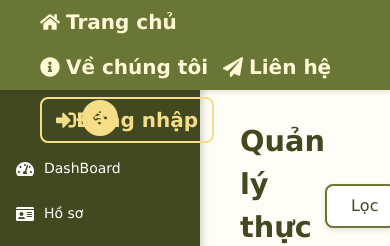
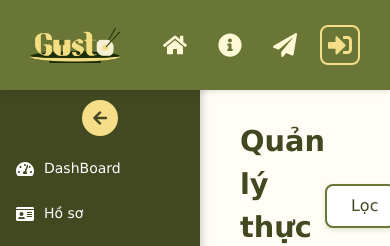
Before and after one commit to HakaRyi/GustoWeb, a React (Create React App) app: page /profileRestaurant/menu in a window 390 px wide. Shown: the top 246 px of the page. Built offline with nearby package versions, Linux system fonts and the light colour scheme; no server answers.

Commit message:
sua chut modal

```diff
--- a/src/components/GlobalStyle/Header.js
+++ b/src/components/GlobalStyle/Header.js
@@ -57,28 +57,34 @@ function Header({ cartCount = 0 }) {
                 </div>
 
                 <Nav className={styles.navbar}>
-                    <Link to="/" className={styles.navLink}>
-                        <FaHome className={styles.navIcon} /> Trang chủ
+                    <Link to="/" className={styles.navLink} title="Trang chủ">
+                        <FaHome className={styles.navIcon} />
+                        <span className={styles.navText}>Trang chủ</span>
                     </Link>
-                    <Link to="/about" className={styles.navLink}>
-                        <FaInfoCircle className={styles.navIcon} /> Về chúng tôi
+                    <Link to="/about" className={styles.navLink} title="Về chúng tôi">
+                        <FaInfoCircle className={styles.navIcon} />
+                        <span className={styles.navText}>Về chúng tôi</span>
                     </Link>
-                    <Link to="/contact" className={styles.navLink}>
-                        <FaPaperPlane className={styles.navIcon} /> Liên hệ
+                    <Link to="/contact" className={styles.navLink} title="Liên hệ">
+                        <FaPaperPlane className={styles.navIcon} />
+                        <span className={styles.navText}>Liên hệ</span>
                     </Link>
 
                     {!isAuthenticated ? (
-                        <Link to={routes.login} className={`${styles.navLink} ${styles.loginBtn}`}>
-                            <FaSignInAlt /> Đăng nhập
+                        <Link to={routes.login} className={`${styles.navLink} ${styles.loginBtn}`} title="Đăng nhập">
+                            <FaSignInAlt className={styles.navIcon} />
+                            <span className={styles.navText}>Đăng nhập</span>
                         </Link>
                     ) : (
                         <>
-                            <Link to="/restaurants" className={styles.navLink}>
-                                <FaShoppingCart /> Đặt món ngay
+                            <Link to="/restaurants" className={styles.navLink} title="Đặt món ngay">
+                                <FaShoppingCart className={styles.navIcon} />
+                                <span className={styles.navText}>Đặt món ngay</span>
                                 {cartCount > 0 && <Badge className={styles.cartBadge}>{cartCount}</Badge>}
                             </Link>
-                            <Link to={profileRoute} className={styles.navLink}>
-                                <FaAddressBook /> Hồ sơ
+                            <Link to={profileRoute} className={styles.navLink} title="Hồ sơ">
+                                <FaAddressBook className={styles.navIcon} />
+                                <span className={styles.navText}>Hồ sơ</span>
                             </Link>
                         </>
                     )}
--- a/src/components/Modals/OrderModal/index.js
+++ b/src/components/Modals/OrderModal/index.js
@@ -50,7 +50,7 @@ const OrderModal = ({
     // compute total
     const total = useMemo(() => {
         if (!order?.orderDetails || !Array.isArray(order.orderDetails)) return 0;
-        return order.orderDetails.reduce((s, it) => s + Number(it.foodPrice || 0), 0);
+        return order.orderDetails.reduce((s, it) => s + Number(it.foodPrice || 0), 0) + 3000;
     }, [order]);
 
     if (!isOpen) return null;
--- a/src/components/Restaurant/Menu/CardMenu.module.scss
+++ b/src/components/Restaurant/Menu/CardMenu.module.scss
@@ -4,6 +4,7 @@
     background: #fffdf6;
     border-radius: 12px;
     padding: 15px;
+
     width: 100%;
     max-width: 320px;
     box-shadow: 0 4px 12px rgba(0, 0, 0, 0.1);
--- a/src/components/Restaurant/Menu/ListMenu.module.scss
+++ b/src/components/Restaurant/Menu/ListMenu.module.scss
@@ -1,9 +1,9 @@
 .listMenuContainer {
     width: 100%;
-    max-width: 1200px;
-    padding: 20px;
-    overflow-y: auto;
-    max-height: 80vh;
+    // max-width: 1200px; /* Đã comment, giữ nguyên */
+    padding: 10px; /* Giảm padding từ 20px xuống 10px để sát mép hơn */
+    // overflow-y: auto; /* Đã comment, giữ nguyên */
+    // max-height: 80vh; /* Đã comment, giữ nguyên */
 
     .loading {
         font-size: 1.2rem;
@@ -16,7 +16,9 @@
 .menuGrid {
     display: grid;
     grid-template-columns: repeat(3, 1fr);
-    gap: 20px;
+    gap: 10px; /* Giảm gap từ 20px xuống 10px */
+    justify-items: center; /* Giữ căn giữa */
+    margin-top: 20px;
 }
 
 .pagination {
@@ -50,3 +52,18 @@
         font-size: 0.95rem;
     }
 }
+
+/* Responsive */
+@media (max-width: 1024px) {
+    .menuGrid {
+        grid-template-columns: repeat(2, 1fr);
+        gap: 8px; /* Giảm gap hơn nữa trên màn hình nhỏ */
+    }
+}
+
+@media (max-width: 768px) {
+    .menuGrid {
+        grid-template-columns: repeat(1, 1fr);
+        gap: 5px; /* Gap nhỏ hơn trên mobile để tiết kiệm không gian */
+    }
+}
--- a/src/components/Restaurant/Menu/ModalMenu.module.scss
+++ b/src/components/Restaurant/Menu/ModalMenu.module.scss
@@ -57,10 +57,10 @@
 }
 
 .closeBtn {
-  position: absolute;     /* quan trọng: absolute để đi theo modal */
-  top: 16px;              /* cách trên modal 16px */
-  right: 16px;            /* cách phải modal 16px */
-  z-index: 30;            /* cao hơn nội dung modal nhưng < overlay */
+    position: absolute; /* quan trọng: absolute để đi theo modal */
+    top: 16px; /* cách trên modal 16px */
+    right: 16px; /* cách phải modal 16px */
+    z-index: 30; /* cao hơn nội dung modal nhưng < overlay */
     font-size: 30px;
     color: #424921;
     background: transparent;
@@ -117,7 +117,7 @@
         border-color: #6a7636;
     }
 
-  &[type="textarea"] {
+    &[type='textarea'] {
         resize: vertical;
         min-height: 100px;
     }
@@ -173,6 +173,8 @@
     border-radius: 8px;
     font-size: 1rem;
     cursor: pointer;
+    font-family: Verdana, Geneva, Tahoma, sans-serif !important;
+
     transition: background-color 0.3s, transform 0.2s;
 
     &:hover {
--- a/src/styles/Header.module.scss
+++ b/src/styles/Header.module.scss
@@ -1,10 +1,10 @@
 .headerContainer {
     background-color: #6a7636;
-  padding: 10px 40px;
+    padding: 10px 20px; /* Giảm padding ngang từ 40px xuống 20px để tiết kiệm không gian */
     display: flex;
     justify-content: center;
     align-items: center;
-  height: 90px;
+    height: 90px; /* Giảm height từ 90px xuống 70px để gọn hơn */
     box-shadow: 0 2px 5px rgba(0, 0, 0, 0.1);
     position: fixed;
     top: 0;
@@ -22,13 +22,13 @@
 }
 
 .brand {
-
+    display: flex;
+    align-items: center;
 }
 
 .logoImg {
-  height: 50px;
+    height: 40px; /* Giảm height từ 50px xuống 40px để gọn hơn */
     width: auto;
-  margin-right: 15px;
     transition: transform 0.3s ease, filter 0.3s ease;
 
     &:hover {
@@ -40,7 +40,7 @@
 .navbar {
     display: flex;
     align-items: center;
-  gap: 60px;
+    gap: 60px; /* Giảm gap từ 60px xuống 40px */
 }
 
 .navLink {
@@ -62,6 +62,7 @@
 
 .navIcon {
     margin-right: 6px;
+    font-size: 22px; /* Tăng kích thước icon để rõ ràng hơn */
 }
 
 /* LOGIN BUTTON */
@@ -92,15 +93,58 @@
 }
 
 /* Responsive */
-@media (max-width: 768px) {
+@media (max-width: 1098px) {
     .headerInner {
-    flex-direction: column;
-    align-items: flex-start;
+        flex-direction: row; /* Giữ hàng ngang thay vì cột */
+        justify-content: space-between;
+        align-items: center;
+        padding: 0 10px;
     }
 
     .navbar {
-    flex-wrap: wrap;
-    gap: 15px;
-    margin-top: 10px;
+        gap: 15px; /* Giữ gap nhỏ để các icon gần nhau */
+    }
+
+    .navLink {
+        font-size: 0; /* Ẩn văn bản */
+        padding: 8px; /* Thêm padding để vùng click lớn hơn */
+    }
+
+    .navIcon {
+        margin-right: 0; /* Bỏ margin-right vì không có văn bản */
+        font-size: 24px; /* Tăng kích thước icon để dễ nhìn */
+    }
+
+    .loginBtn {
+        padding: 6px; /* Giảm padding để gọn hơn */
+        border-width: 2px;
+    }
+
+    .cartBadge {
+        font-size: 10px;
+        padding: 3px 6px;
+    }
+
+    .logoImg {
+        height: 35px; /* Giảm kích thước logo trên mobile */
     }
 }
+
+@media (max-width: 180px) {
+    .headerContainer {
+        padding: 10px 15px;
+        height: 60px; /* Giảm height thêm trên mobile nhỏ */
+    }
+
+    .navbar {
+        gap: 10px; /* Giảm gap hơn nữa trên màn hình rất nhỏ */
+    }
+
+    .navLink {
+        padding: 6px;
+    }
+
+    .navIcon {
+        font-size: 20px; /* Giảm nhẹ kích thước icon trên màn hình rất nhỏ */
+    }
+}
```
Also changed, not shown: src/components/Restaurant/LayoutRestaurant/ModalLayout.js (+30 -25 lines), src/components/Restaurant/Menu/MenuLayout.js (+0 -10 lines), src/components/Restaurant/Menu/ModalMenu.js (+42 -38 lines). Lines whose indentation alone changed are shown as unchanged.
